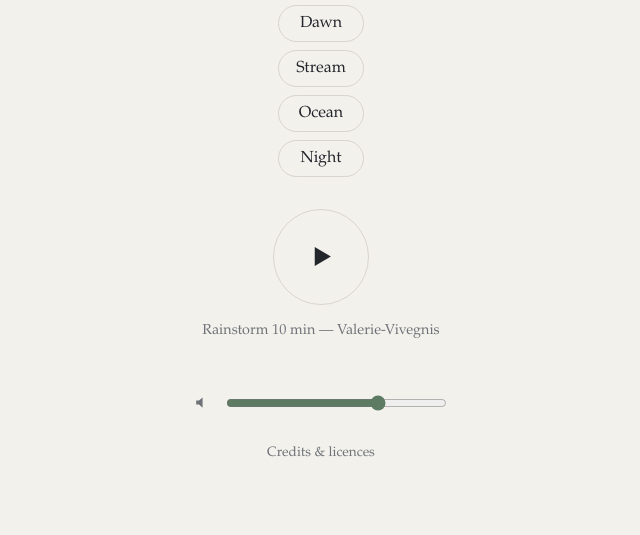
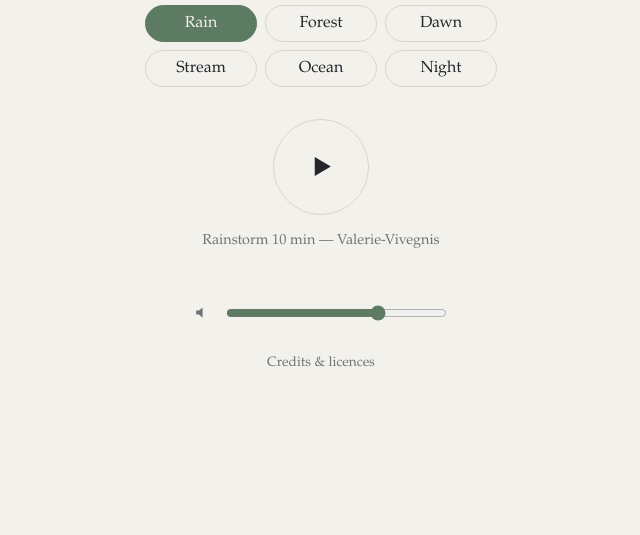
Before and after one commit to CameronBrooks11/longquiet, a website built with Vite: page index.html in a window 1280 px wide. Shown: the part 265-800 px from the top of the page, without its empty margins (319-959 px from the left). Built offline with nearby package versions, Linux system fonts and the light colour scheme.

Commit message:
fix(ui): stop the sound grid collapsing to one column
The tab panel wrapper added with sections (#24) is a block inside the
centred flex column, so it shrank to its content and the grid's
min(100%, 22rem) width collapsed with it: the live site has shown the
sounds as one tall column since that merge. The panel now spans the
column and centres the grid; in Chrome the grid is back to three columns
(two at 272 px) with no overflow.

```diff
--- a/src/style.css
+++ b/src/style.css
@@ -75,6 +75,14 @@
   color: inherit;
   cursor: pointer;
   -webkit-tap-highlight-color: transparent;
+}
+
+/* The panel spans the column, so the grid inside sizes against it rather
+   than shrinking to its own content. */
+#section-panel {
+  width: 100%;
+  display: flex;
+  justify-content: center;
 }
 
 .sections {
```
